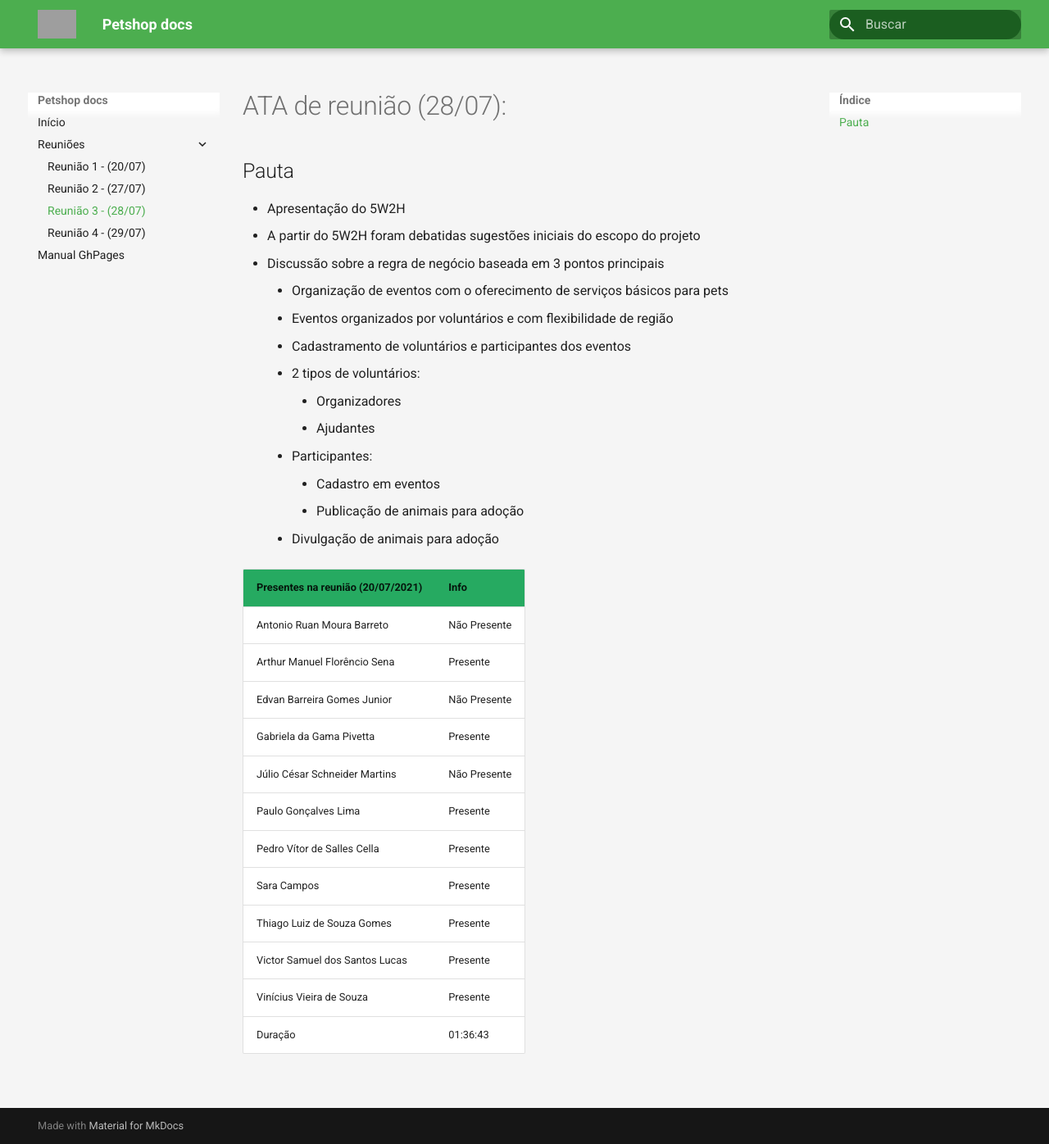
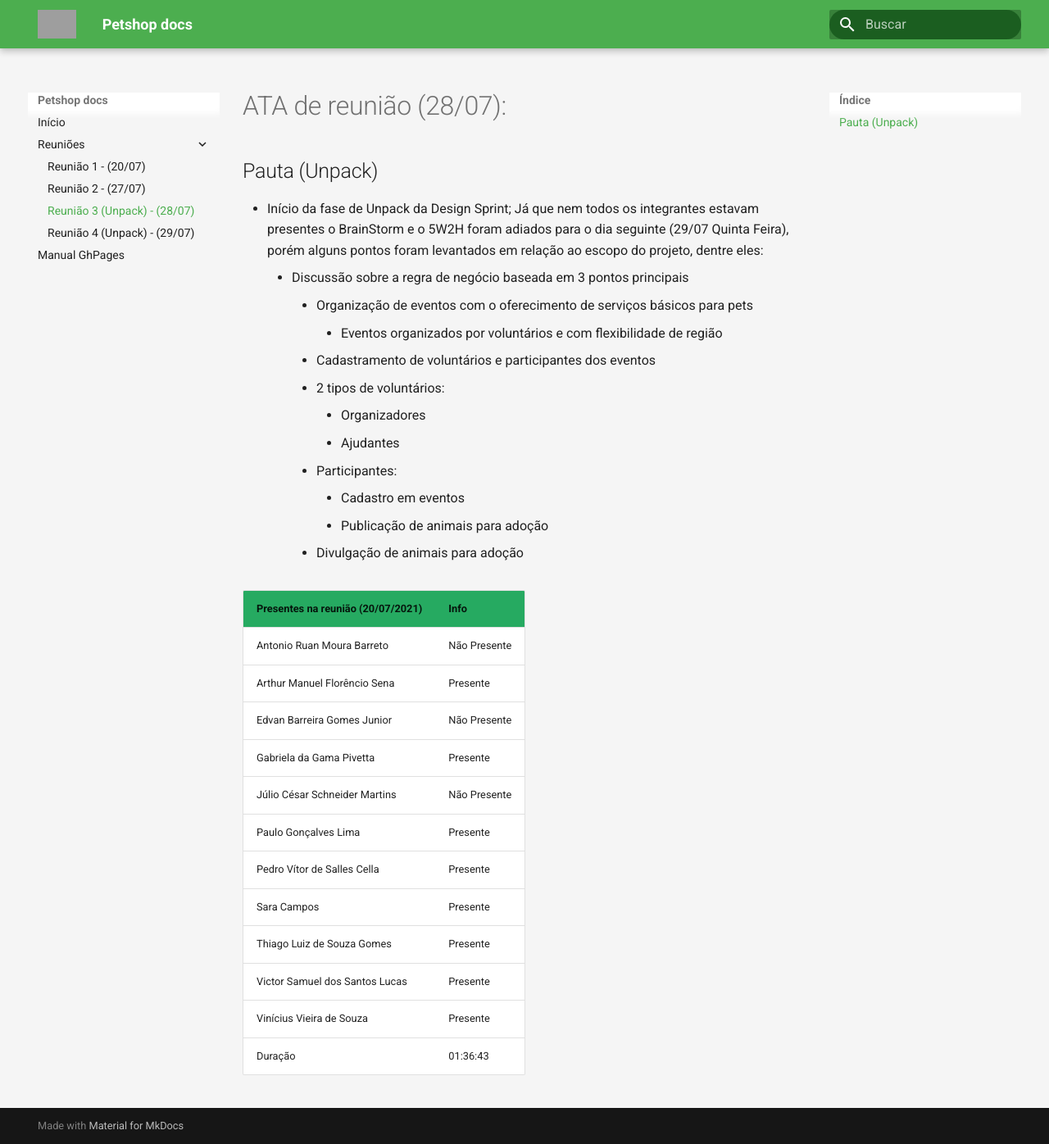
Before and after one commit to UnBArqDsw2021-1/2021.1_G3_PetStop_docs, an MkDocs documentation site: the page built from docs/reunioes/reuniao3.md, in a window 1280 px wide and 1396 px high. Shown: the whole window at 82% size. Built offline with MkDocs 1.6.1 and Material for MkDocs 9.7.7, drawn with Linux system fonts in a browser that asks for light colours; grey boxes are pictures that could not be loaded.

Commit message:
updates meeting titles to it's design sprint phase name

```diff
--- a/docs/reunioes/reuniao3.md
+++ b/docs/reunioes/reuniao3.md
@@ -1,19 +1,18 @@
 # ATA de reunião (28/07):
 
-## Pauta
-- Apresentação do 5W2H
-- A partir do 5W2H foram debatidas sugestões iniciais do escopo do projeto
-  - Discussão sobre a regra de negócio baseada em 3 pontos principais
-    - Organização de eventos com o oferecimento de serviços básicos para pets
-      - Eventos organizados por voluntários e com flexibilidade de região
-    - Cadastramento de voluntários e participantes dos eventos
-      - 2 tipos de voluntários:
-        - Organizadores
-        - Ajudantes
-      - Participantes:
-        - Cadastro em eventos
-        - Publicação de animais para adoção
-      - Divulgação de animais para adoção
+## Pauta (Unpack)
+- Início da fase de Unpack da Design Sprint; Já que nem todos os integrantes estavam presentes o BrainStorm e o 5W2H foram adiados para o dia seguinte (29/07 Quinta Feira), porém alguns pontos foram levantados em relação ao escopo do projeto, dentre eles:
+    - Discussão sobre a regra de negócio baseada em 3 pontos principais
+        - Organização de eventos com o oferecimento de serviços básicos para pets
+            - Eventos organizados por voluntários e com flexibilidade de região
+        - Cadastramento de voluntários e participantes dos eventos
+          - 2 tipos de voluntários:
+            - Organizadores
+            - Ajudantes
+          - Participantes:
+            - Cadastro em eventos
+            - Publicação de animais para adoção
+        - Divulgação de animais para adoção
 
 
 | <b>Presentes na reunião (20/07/2021)</b> | <b>Info</b> |
--- a/mkdocs.yml
+++ b/mkdocs.yml
@@ -19,6 +19,6 @@ nav:
   - Reuniões:
     - Reunião 1 - (20/07): reunioes/reuniao1.md
     - Reunião 2 - (27/07): reunioes/reuniao2.md
-    - Reunião 3 - (28/07): reunioes/reuniao3.md
-    - Reunião 4 - (29/07): reunioes/reuniao4.md
+    - Reunião 3 (Unpack) - (28/07): reunioes/reuniao3.md
+    - Reunião 4 (Unpack) - (29/07): reunioes/reuniao4.md
   - Manual GhPages: manual.md
```
Also changed, not shown: docs/reunioes/reuniao4.md (+2 -2 lines).
